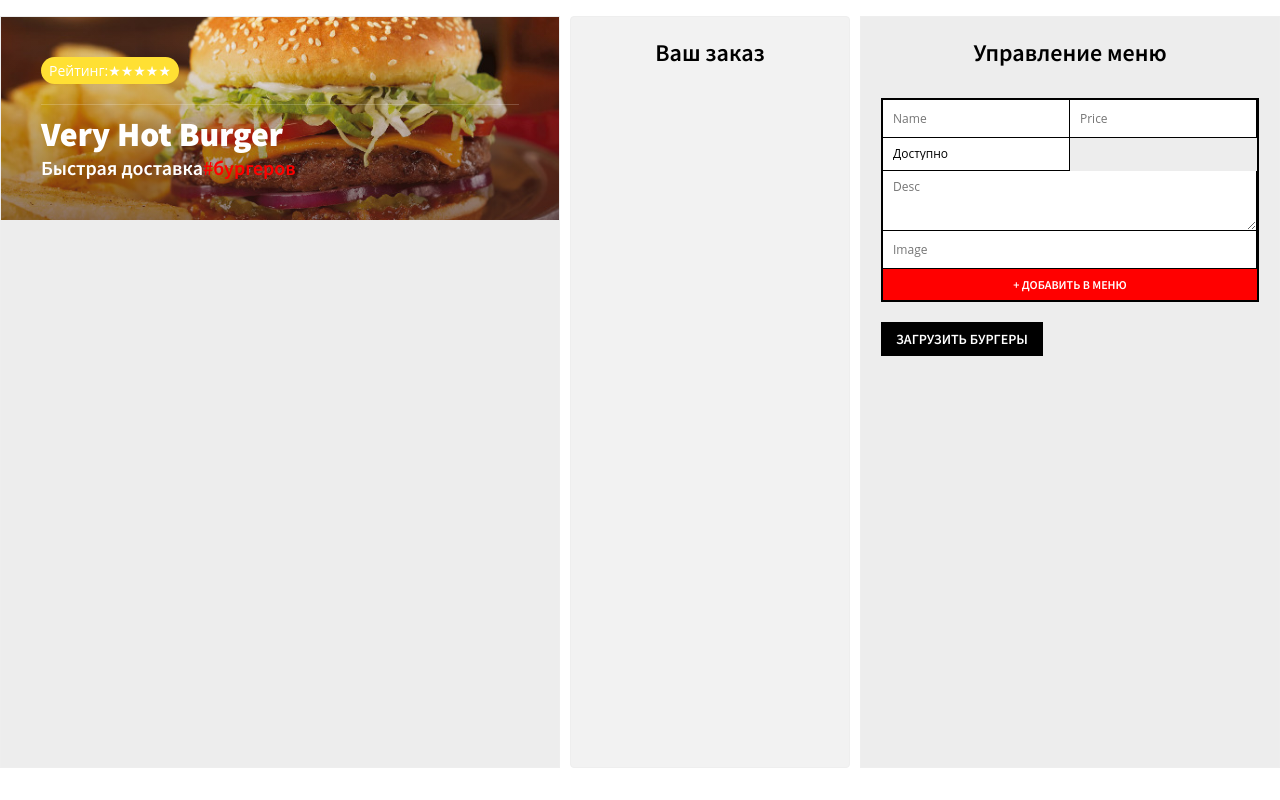
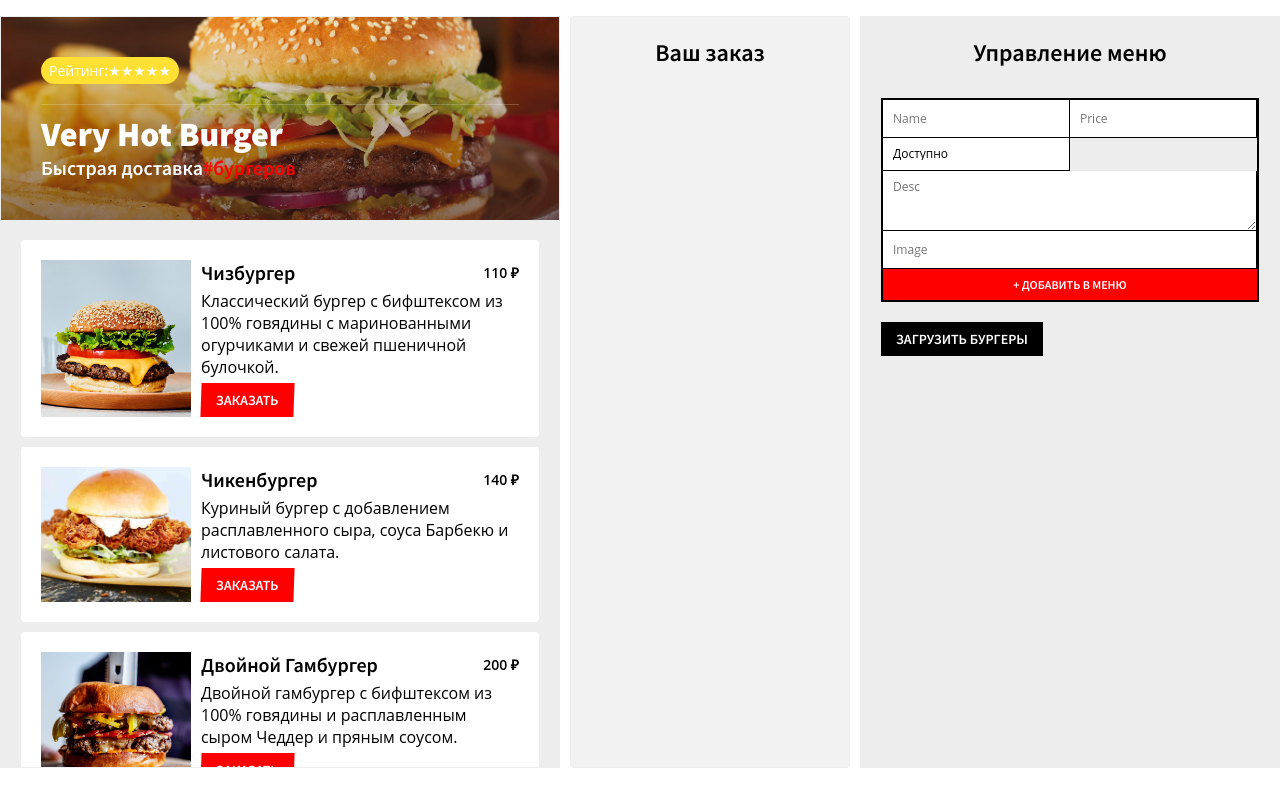
Before and after one commit to VladimirChernovv/Burger_shop, a React (Create React App) app: page /restaurant/1 in a window 1280 px wide. Both pictures are taken after a click on the button "ЗАГРУЗИТЬ БУРГЕРЫ". Built offline with nearby package versions, Linux system fonts and the light colour scheme.

Commit message:
Отрэндарили каждый бургер в отдельном компаненте Burger в меню нашего приложения

```diff
--- a/src/components/App.js
+++ b/src/components/App.js
@@ -2,6 +2,7 @@
 import Header from './Header';
 import Order from './Order';
 import MenuAdmin from './MenuAdmin';
+import Burger from './Burger';
 import sampleBurgers from '../sample-burgers';
 
 class App extends React.Component {
@@ -19,6 +20,7 @@
     this.setState({burgers});
   };
 
+  // Загружаем все наши бургеры
   loadSampleBurgers = () => {
     this.setState({burgers: sampleBurgers});
   };
@@ -28,6 +30,15 @@
       <div className="burger-paradise">
         <div className="menu">
           <Header title="Very Hot Burger" />
+          <ul className="burgers">
+            {Object.keys(this.state.burgers).map(key => {
+              return <Burger
+                key={key}
+                index={key}
+                details={this.state.burgers[key]}
+              />
+            })}
+          </ul>
         </div>
         <Order />
         <MenuAdmin
--- /dev/null
+++ b/src/components/Burger.js
@@ -0,0 +1,28 @@
+import React from 'react';
+
+
+class Burger extends React.Component {
+  render() {
+    // Делаем деструктуризацию
+    const {image, name, price, desc, status} = this.props.details;
+
+    return (
+      <li className="menu-burger">
+        <div className="image-container">
+          <img src={image} alt={name} />
+        </div>
+
+        <div className="burger-details">
+          <h3 className="burger-name">
+            {name}
+            <span className="price">{price} ₽</span>
+          </h3>
+          <p>{desc}</p>
+          <button className="buttonOrder">Заказать</button>
+        </div>
+      </li>
+    );
+  }
+}
+
+export default Burger;
```
